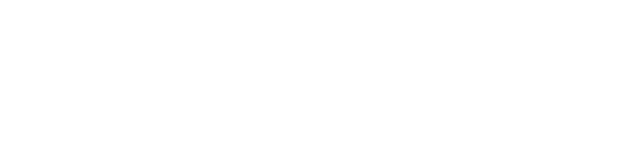
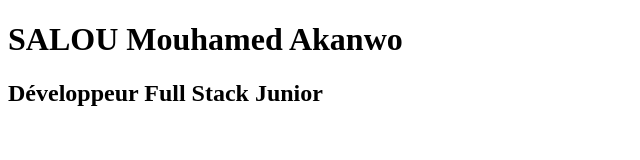
Before and after one commit to Joypeu/-mon-cv, a plain HTML site: page index.html in a window 1280 px wide. Shown: the whole page, without its empty margins (0-640 px from the left). Drawn offline with Linux system fonts and the light colour scheme.

Commit message:
mise en place de la section titre

```diff
--- a/index.html
+++ b/index.html
@@ -7,6 +7,9 @@
      <link rel="stylesheet" href="style.css">
 </head>
 <body>
-
+    <header>
+    <h1>SALOU Mouhamed Akanwo</h1>
+    <h2>Développeur Full Stack Junior</h2>
+</header>
 </body>
 </html>
```
